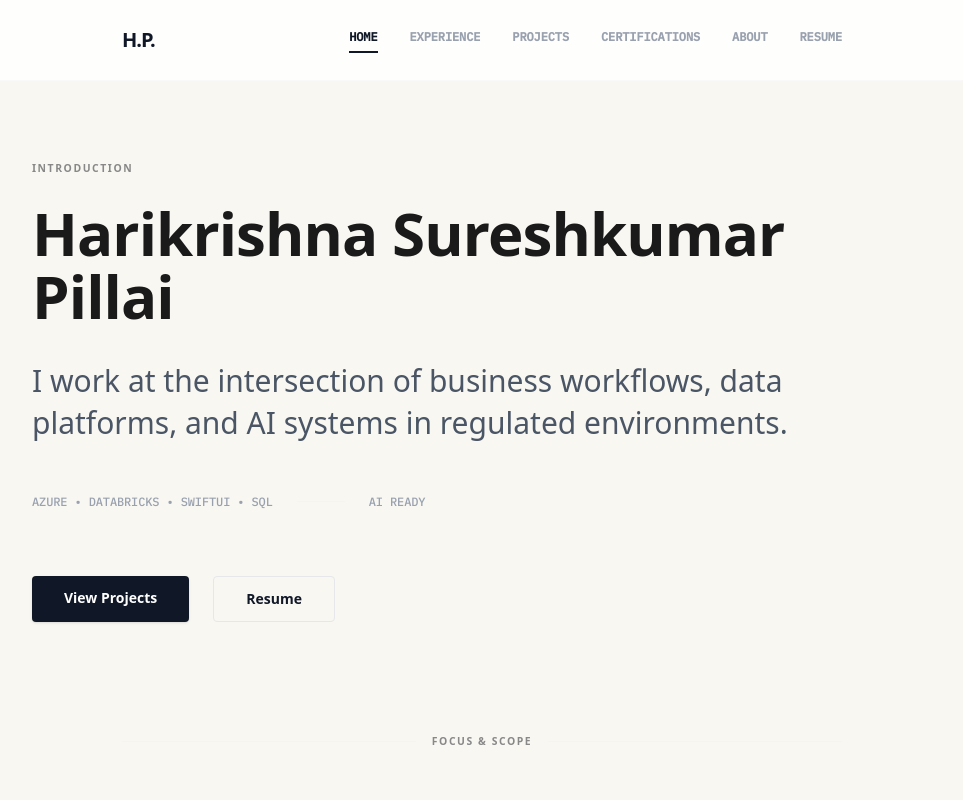
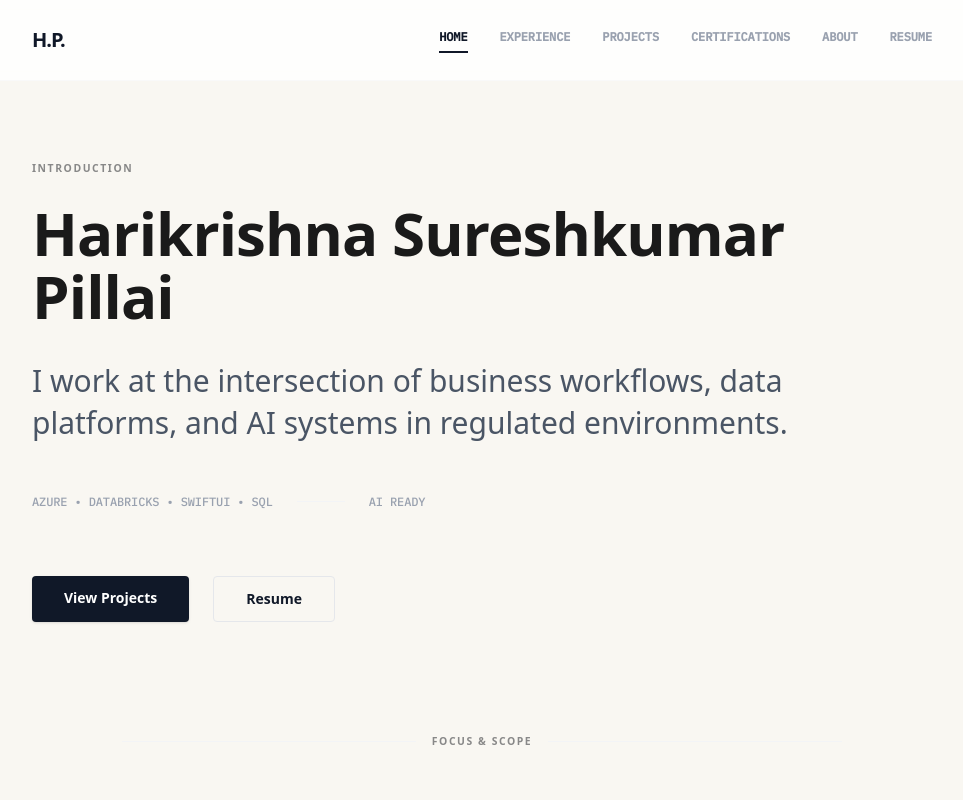
Before and after one commit to HarikrishnaSPillai/harikrishna-portfolio, a Next.js app: page / in a window 1280 px wide. Shown: the top 800 px of the page, without its empty margins (158-1121 px from the left). Built offline with nearby package versions, Linux system fonts and the light colour scheme.

Commit message:
Align navigation container width with page content (900px)

```diff
--- a/src/components/Navigation.tsx
+++ b/src/components/Navigation.tsx
@@ -17,7 +17,7 @@ export default function Navigation() {
 
     return (
         <nav className="fixed top-0 left-0 right-0 bg-white/80 backdrop-blur-md z-50 border-b border-gray-100/50">
-            <div className="max-w-[720px] mx-auto px-6 md:px-0 h-20 flex items-center justify-between">
+            <div className="max-w-[900px] mx-auto px-6 md:px-0 h-20 flex items-center justify-between">
                 <Link href="/" className="font-sans font-black text-gray-900 tracking-tighter text-xl">
                     H.P.
                 </Link>
@@ -27,8 +27,8 @@ export default function Navigation() {
                             key={item.path}
                             href={item.path}
                             className={`mono-meta font-bold transition-all whitespace-nowrap uppercase tracking-widest text-[10px] ${pathname === item.path
-                                    ? "text-gray-900 border-b-2 border-gray-900 pb-1"
-                                    : "text-gray-400 hover:text-gray-900 pb-1 border-b-2 border-transparent"
+                                ? "text-gray-900 border-b-2 border-gray-900 pb-1"
+                                : "text-gray-400 hover:text-gray-900 pb-1 border-b-2 border-transparent"
                                 }`}
                         >
                             {item.name}
```
